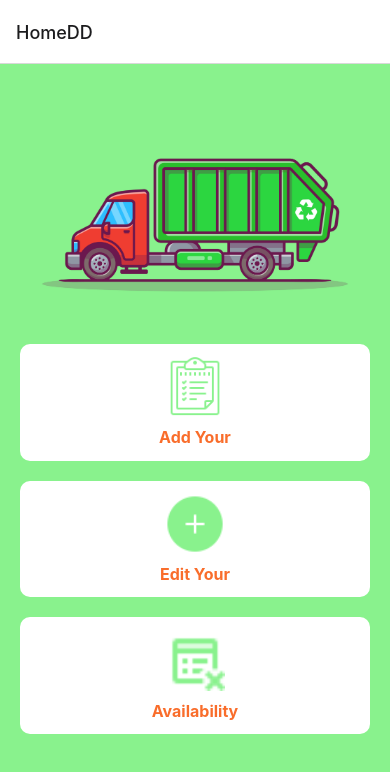
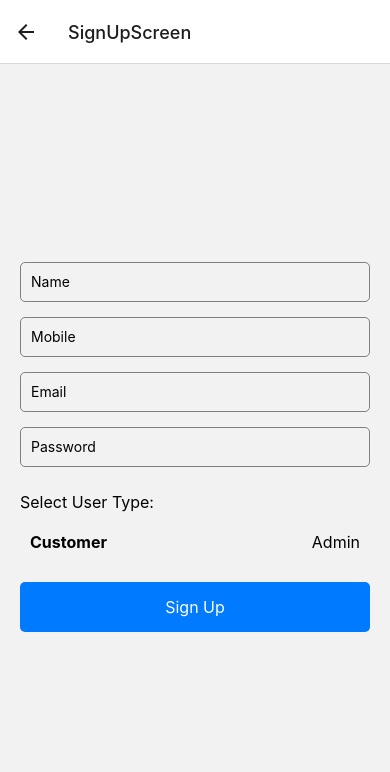
Before and after one commit to manujayak-hub/Smart_Waste, a React Native app: screen /SignUpScreen in a window 390 px wide. Shown: the top 772 px of the page. Built offline with nearby package versions, Linux system fonts and the light colour scheme; no server answers.

Commit message:
login part working

```diff
--- a/App.tsx
+++ b/App.tsx
@@ -4,16 +4,20 @@ import { createNativeStackNavigator } from '@react-navigation/native-stack';
 import HomeDD from './app/screens/DriverDetails/HomeDD';
 import AddDriverDetails from './app/screens/DriverDetails/AddDriverDetails';
 import DDList from './app/screens/DriverDetails/DDList';
+import SignUpScreen from './app/screens/SignUp';
+import Signinscreen from './app/screens/LogIn';
 
 const Stack = createNativeStackNavigator();
 
 export default function App() {
   return (
     <NavigationContainer>
-      <Stack.Navigator initialRouteName="HomeDD">
+      <Stack.Navigator initialRouteName="Signinscreen">
         <Stack.Screen name="HomeDD" component={HomeDD} />
         <Stack.Screen name="AddDriverDetails" component={AddDriverDetails} />
         <Stack.Screen name="DDList" component={DDList} />
+        <Stack.Screen name="SignUpScreen" component={SignUpScreen} />
+        <Stack.Screen name="Signinscreen" component={Signinscreen} />
       </Stack.Navigator>
     </NavigationContainer>
   );
--- /dev/null
+++ b/app/screens/LogIn.tsx
@@ -0,0 +1,59 @@
+import React, { useState } from 'react';
+import { View, TextInput, ActivityIndicator, Button, StyleSheet, Alert } from 'react-native';
+import { useNavigation } from '@react-navigation/native';
+import { FIREBASE_AUTH } from '../../Firebase_Config';
+import { signInWithEmailAndPassword } from 'firebase/auth';
+import { doc, getDoc } from 'firebase/firestore';
+import { FIREBASE_DB } from '../../Firebase_Config';
+
+const LoginScreen = () => {
+  const [email, setEmail] = useState('');
+  const [password, setPassword] = useState('');
+  const [loading, setLoading] = useState(false);
+  const navigation:any = useNavigation();
+
+  const signIn = async () => {
+    setLoading(true);
+    try {
+      const response = await signInWithEmailAndPassword(FIREBASE_AUTH, email, password);
+      const user = response.user;
+      const userDoc = await getDoc(doc(FIREBASE_DB, 'users', user.uid));
+      if (userDoc.exists()) {
+        const userData = userDoc.data();
+        if (userData.type === 'Admin') {
+            Alert.alert('Admin');
+            navigation.navigate('HomeDD', { user: userData });
+        } else {
+            Alert.alert('customer');
+          //navigation.navigate('Page2', { user: userData });
+        }
+      } else {
+        Alert.alert('Error', 'No user data found');
+      }
+    } catch (error:any) {
+      Alert.alert('Sign in failed:', error.message);
+    } finally {
+      setLoading(false);
+    }
+  };
+
+  return (
+    <View style={styles.container}>
+      <TextInput value={email} placeholder="Email" autoCapitalize='none' onChangeText={setEmail} style={styles.input} />
+      <TextInput value={password} secureTextEntry placeholder="Password" autoCapitalize='none' onChangeText={setPassword} style={styles.input} />
+      {loading ? <ActivityIndicator size="large" color="#000ff"/> : (
+        <>
+          <Button title='Login' onPress={signIn} />
+          <Button title="Sign Up" onPress={() => navigation.navigate('SignUpScreen')} />
+        </>
+      )}
+    </View>
+  );
+};
+
+const styles = StyleSheet.create({
+  container: { marginHorizontal: 20, flex: 1, backgroundColor: 'white', alignItems: 'center', justifyContent: 'center' },
+  input: { width: '100%', marginBottom: 15, padding: 10, borderColor: '#ccc', borderWidth: 1, borderRadius: 5 }
+});
+
+export default LoginScreen;
--- /dev/null
+++ b/app/screens/SignUp.tsx
@@ -0,0 +1,140 @@
+import React, { useState } from 'react';
+import { View, Alert, Text, TextInput, TouchableOpacity, StyleSheet } from 'react-native';
+import { useNavigation } from '@react-navigation/native';
+import { FIREBASE_AUTH, FIREBASE_DB } from '../../Firebase_Config';
+import { createUserWithEmailAndPassword } from 'firebase/auth';
+import { doc, setDoc } from 'firebase/firestore';
+
+const SignUpScreen = () => {
+  const [email, setEmail] = useState('');
+  const [password, setPassword] = useState('');
+  const [name, setName] = useState('');
+  const [mobile, setMobile] = useState('');
+  const [userType, setUserType] = useState('Customer');
+  const navigation:any = useNavigation();
+
+  const handleSignUp = async () => {
+    if (!email || !password || !name || !mobile) {
+      Alert.alert('Error', 'All fields are required!');
+      return;
+    }
+    try {
+      // Create user with email and password
+      const userCredential = await createUserWithEmailAndPassword(FIREBASE_AUTH, email, password);
+      const user = userCredential.user;
+
+      // Save additional user information to Firestore
+      await setDoc(doc(FIREBASE_DB, 'users', user.uid), {
+        name,
+        mobile,
+        email,
+        type: userType,
+      });
+
+      // Clear form fields
+      setName('');
+      setMobile('');
+      setEmail('');
+      setPassword('');
+      setUserType('Customer');
+
+      // Display success alert
+      Alert.alert('Success', 'Account created successfully!', [{ text: 'OK', onPress: () => navigation.navigate('Login') }]);
+    } catch (error:any) {
+      Alert.alert('Error', error.message);
+    }
+  };
+
+  return (
+    <View style={styles.container}>
+      <TextInput
+        style={styles.input}
+        placeholder="Name"
+        value={name}
+        onChangeText={setName}
+      />
+      <TextInput
+        style={styles.input}
+        placeholder="Mobile"
+        keyboardType="phone-pad"
+        value={mobile}
+        onChangeText={setMobile}
+      />
+      <TextInput
+        style={styles.input}
+        placeholder="Email"
+        keyboardType="email-address"
+        value={email}
+        onChangeText={setEmail}
+      />
+      <TextInput
+        style={styles.input}
+        placeholder="Password"
+        secureTextEntry
+        value={password}
+        onChangeText={setPassword}
+      />
+      <Text style={styles.label}>Select User Type:</Text>
+      <View style={styles.radioGroup}>
+        <TouchableOpacity style={styles.radioButton} onPress={() => setUserType('Customer')}>
+          <Text style={userType === 'Customer' ? styles.radioButtonTextSelected : styles.radioButtonText}>Customer</Text>
+        </TouchableOpacity>
+        <TouchableOpacity style={styles.radioButton} onPress={() => setUserType('Admin')}>
+          <Text style={userType === 'Admin' ? styles.radioButtonTextSelected : styles.radioButtonText}>Admin</Text>
+        </TouchableOpacity>
+      </View>
+
+      <TouchableOpacity style={styles.button} onPress={handleSignUp}>
+        <Text style={styles.buttonText}>Sign Up</Text>
+      </TouchableOpacity>
+    </View>
+  );
+};
+
+const styles = StyleSheet.create({
+  container: {
+    padding: 20,
+    flex: 1,
+    justifyContent: 'center',
+  },
+  input: {
+    height: 40,
+    borderColor: 'gray',
+    borderWidth: 1,
+    borderRadius: 5,
+    marginBottom: 15,
+    paddingHorizontal: 10,
+  },
+  label: {
+    marginVertical: 10,
+    fontSize: 16,
+  },
+  radioGroup: {
+    flexDirection: 'row',
+    justifyContent: 'space-between',
+    marginBottom: 20,
+  },
+  radioButton: {
+    padding: 10,
+  },
+  radioButtonText: {
+    fontSize: 16,
+  },
+  radioButtonTextSelected: {
+    fontSize: 16,
+    fontWeight: 'bold',
+  },
+  button: {
+    backgroundColor: '#007BFF',
+    padding: 15,
+    borderRadius: 5,
+    marginBottom: 15,
+    alignItems: 'center',
+  },
+  buttonText: {
+    color: 'white',
+    fontSize: 16,
+  },
+});
+
+export default SignUpScreen;
```
Also changed, not shown: app/screens/ty.ts (deleted), 1 other file (tests, documents, lock files or other folders).
